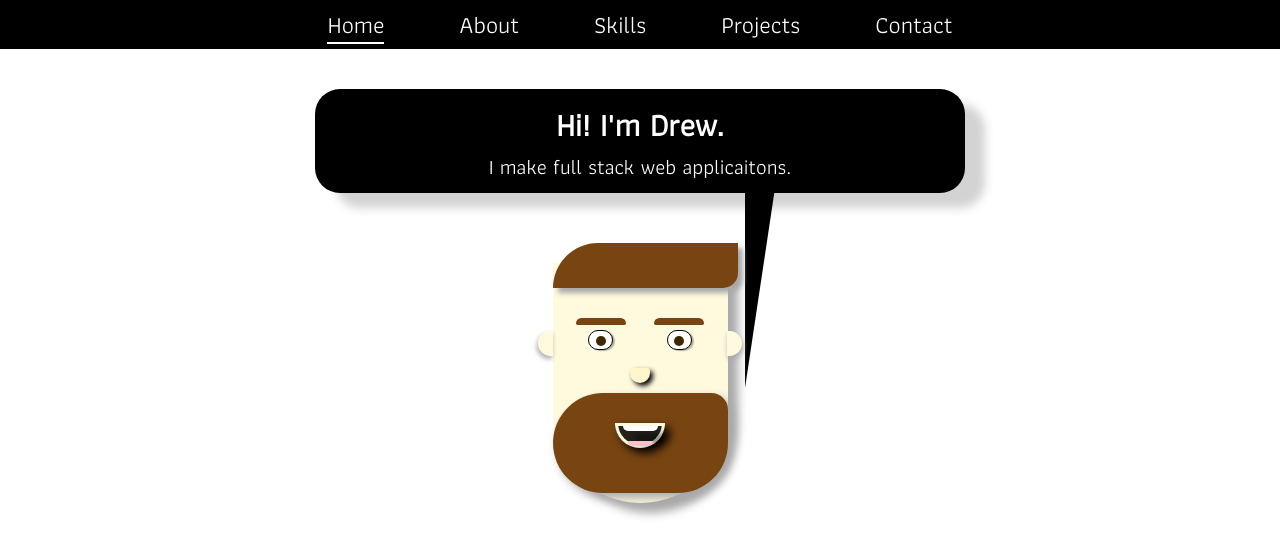
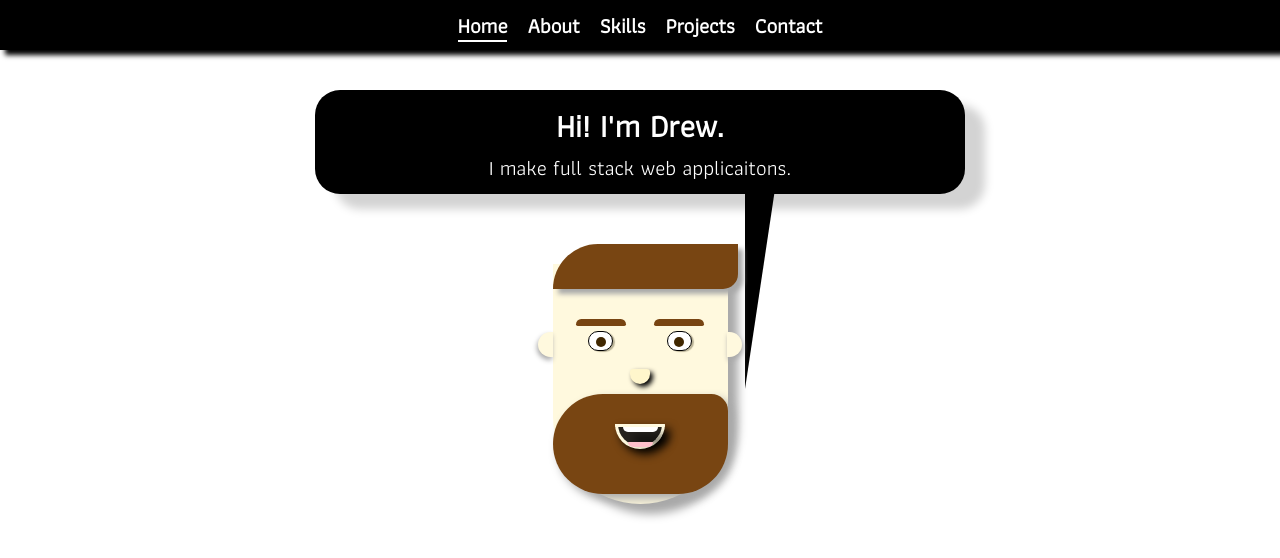
Before and after one commit to Drewlove/portfolio, a React (Create React App) app: page / in a window 1280 px wide. Shown: the top 558 px of the page. Built offline with nearby package versions, Linux system fonts and the light colour scheme; a web font is replaced by a local one.

Commit message:
Add hamburger menu for mobile screens

```diff
--- a/src/Nav.js
+++ b/src/Nav.js
@@ -1,18 +1,65 @@
-import React from 'react'
+import React, {Component} from 'react'
 import {IndexLink, NavLink} from 'react-router-dom'
 
-const Nav = () => {
-    return(
-        <nav>
-            <div className='nav-links-container'>
-            <NavLink className='nav-link' activeClassName='nav-link-active' to ='/' exact>Home</NavLink>
-            <NavLink className='nav-link' activeClassName='nav-link-active' to ='/about'>About</NavLink>
-            <NavLink className='nav-link' activeClassName='nav-link-active' to ='/skills'>Skills</NavLink>
-            <NavLink className='nav-link' activeClassName='nav-link-active' to ='/projects'>Projects</NavLink>
-            <NavLink className='nav-link' activeClassName='nav-link-active' to ='/contact'>Contact</NavLink>
-            </div>
+class Nav extends Component{
+
+    state = {
+        displayModal: false,
+        displayMenu: false,
+    }
+
+    toggleModalDisplay(){
+        const displayModal = !this.state.displayModal
+        this.setState({displayModal})
+    }
+
+    handleClick(e){
+        const displayMenu = !this.state.displayMenu
+        this.setState({displayMenu})
+    }
+
+    handleNavClick(){
+        const displayMenu = false
+        this.setState({displayMenu})
+    }
+
+    getClassName(){
+        return this.state.displayMenu === true ? 'nav-display-menu' : ''
+    }
+    render(){
+        return(
+            <nav className={this.getClassName()}>
+            <button className='nav-hamburger-button' onClick={e => this.handleClick(e)}>
+                <div className='nav-hamburger top'></div>
+                <div className='nav-hamburger middle'></div>
+                <div className='nav-hamburger bottom'></div>
+            </button>
+            <section className='nav-links-wrapper'>
+                <NavLink className='nav-link' activeClassName='nav-link-active' onClick={e => this.handleNavClick(e)} to='/' exact>Home</NavLink>
+                <NavLink className='nav-link' activeClassName='nav-link-active' onClick={e => this.handleNavClick(e)} to='/about'>About</NavLink>
+                <NavLink className='nav-link' activeClassName='nav-link-active' onClick={e => this.handleNavClick(e)} to='/skills'>Skills</NavLink>
+                <NavLink className='nav-link' activeClassName='nav-link-active' onClick={e => this.handleNavClick(e)} to='/projects'>Projects</NavLink>
+                <NavLink className='nav-link' activeClassName='nav-link-active' onClick={e => this.handleNavClick(e)} to='/contact'>Contact</NavLink>
+            </section>
         </nav>
-    )
+        )
+    }
 }
 
+
+
+    // return(
+    //     // <nav>
+    //     //     <div className='nav-links-container'>
+    //     //     <NavLink className='nav-link' activeClassName='nav-link-active' to ='/' exact>Home</NavLink>
+    //     //     <NavLink className='nav-link' activeClassName='nav-link-active' to ='/about'>About</NavLink>
+    //     //     <NavLink className='nav-link' activeClassName='nav-link-active' to ='/skills'>Skills</NavLink>
+    //     //     <NavLink className='nav-link' activeClassName='nav-link-active' to ='/projects'>Projects</NavLink>
+    //     //     <NavLink className='nav-link' activeClassName='nav-link-active' to ='/contact'>Contact</NavLink>
+    //     //     </div>
+    //     // </nav>
+
+    // )
+// }
+
 export default Nav
--- a/src/index.css
+++ b/src/index.css
@@ -43,22 +43,8 @@ nav {
   position: relative;
 }
 
-.nav-link::before {
-  content: "";
-  position: absolute;
-  width: 100%;
-  height: 2px;
-  bottom: 0;
-  left: 0;
-  background-color: white;
-  visibility: hidden;
-  transform: scaleX(0);
-  transition: all 0.3s ease-in-out 0s;
-}
-
-.nav-link-active:before {
-  visibility: visible;
-  transform: scaleX(1);
+.nav-link-active{
+  text-decoration: underline;
 }
 
 .mock-mobile-container{
@@ -588,3 +574,193 @@ nav {
     margin-bottom: 20vh;
   }
 }
+
+
+
+
+
+
+
+
+
+
+
+
+
+
+nav{
+  height: 50px;
+  position: sticky;
+  top: 0px;
+  z-index: 1;
+  display: flex;
+  align-items: center;
+  background-color: black;
+  box-shadow: 5px 5px 5px black;
+}
+
+nav .active{
+  text-decoration: underline;
+  color: green;
+}
+
+.nav-display-menu .nav-hamburger.top{
+  transform: translateY(5px) rotate(-45deg);
+  transition: .4s;
+}
+
+.nav-display-menu .nav-hamburger.middle{
+  transform: translateY(-5px) rotate(45deg);
+  transition: .4s;
+}
+
+.nav-display-menu .nav-hamburger.bottom{
+  display: none;
+}
+
+.nav-display-menu .nav-links-wrapper{
+  position: fixed;
+  background-color: black;
+  z-index: 1;
+  top: 50px;
+  left: 0;
+  height: 100%;
+  width: 100%;
+}
+
+.nav-display-menu .nav-links-wrapper>a{
+  display: block;
+  margin: 25px;
+}
+
+.nav-display-menu .nav-new-button{
+  display: none;
+}
+
+.nav-hamburger{
+  background-color: white;
+  height: 5px;
+  width: 45px;
+  margin-top: 5px;
+}
+
+.nav-hamburger-button{
+  background-color: transparent;
+  border: none;
+}
+
+.nav-hamburger-button:hover{
+  cursor: pointer;
+}
+
+.nav-hamburger-button:focus{
+  outline: none;
+}
+
+.nav-links-wrapper{
+  margin: 0px 10px 0px auto;
+}
+
+.nav-links-wrapper>a{
+  display: none;
+  font-size: 21px;
+  font-weight: bold;
+  color: white;
+}
+
+.nav-new-button{
+  text-align: center;
+  background-color: green;
+  color: white;
+  width: 80px;
+  height: 30px;
+  border-radius: 5px;
+  font-size: 18px;
+  margin: 0px 20px 0px auto;
+  outline: none;
+  border: none;
+}
+
+.nav-new-button-modal-content-wrapper{
+
+}
+
+.nav-new-button-modal-content-link{
+  display: block;
+  padding: 5px;
+  font-weight: bold;
+}
+
+.nav-new-button-modal-content-link:hover{
+  color: green;
+}
+
+.nav-new-button-modal-content-link.indent{
+  margin-left: 25px;
+}
+
+.nav-wide-screen-wrapper{
+  display: none;
+}
+
+.nav-wrapper{
+  height: 50px;
+  max-width: 750px;
+  margin: 0 auto;
+  display: flex;
+  justify-content: space-around;
+  align-items: center;
+  flex-grow: 1;
+}
+
+.nav-wrapper a{
+  display: block;
+  font-size: 21px;
+}
+
+.nav-wrapper .new-button:hover{
+  cursor: pointer;
+}
+
+
+
+@media only screen and (min-width: 600px) {
+  .nav-hamburger-button{
+    display: none;
+  }
+
+  .nav-new-button{
+    margin-left: 50px;
+  }
+
+  .nav-links-wrapper{
+    display: flex;
+    justify-content: space-evenly;
+    align-items: center;
+    margin: 0px auto;
+  }
+
+  .nav-links-wrapper>a{
+    display: block;
+    margin: 0px 10px;
+    text-decoration: none;
+  }
+
+  .nav-link::before {
+    content: "";
+    position: absolute;
+    width: 100%;
+    height: 2px;
+    bottom: 0;
+    left: 0;
+    background-color: white;
+    visibility: hidden;
+    transform: scaleX(0);
+    transition: all 0.3s ease-in-out 0s;
+  }
+
+  .nav-link-active:before {
+    visibility: visible;
+    transform: scaleX(1);
+  }
+}
```
